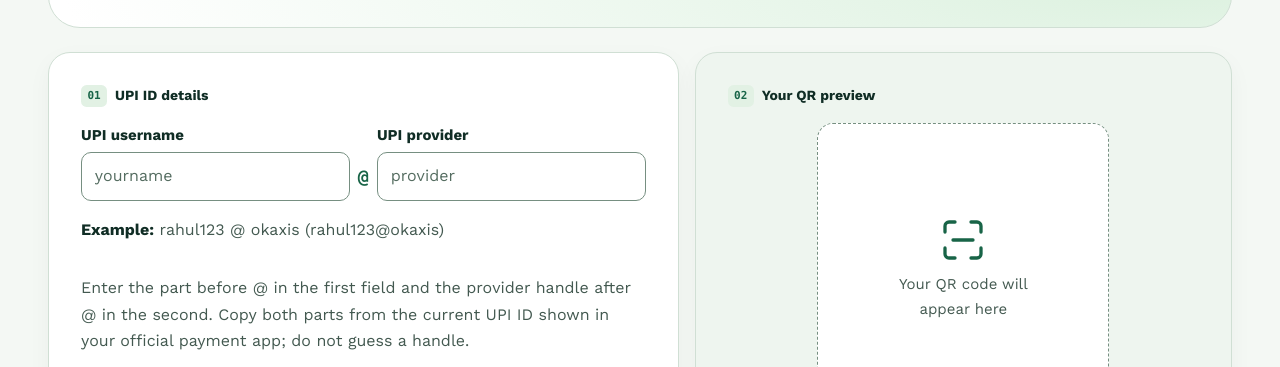
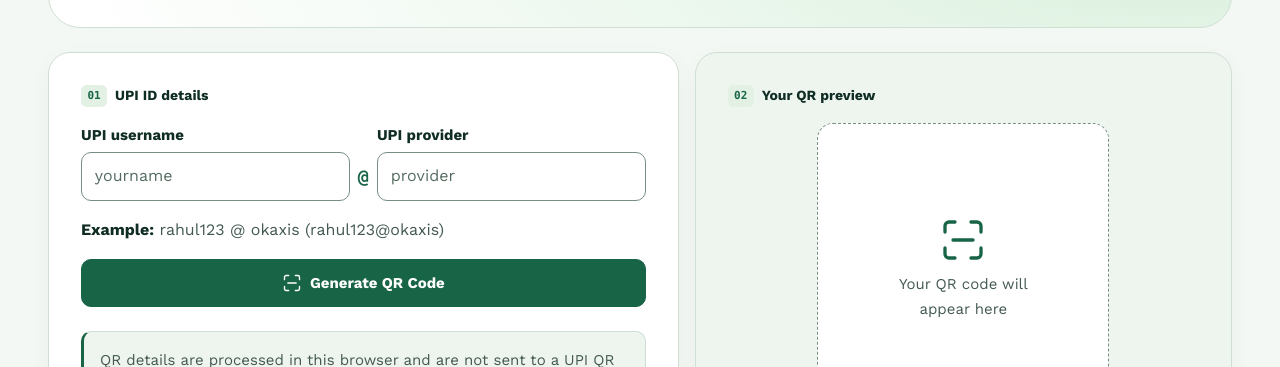
Before and after one commit to rsbusinesses/UPI_QR_Studio, a website: page pages/qr-widget.html in a window 1280 px wide. Shown: the part 399-766 px from the top of the page. Drawn offline with Linux system fonts and the light colour scheme.

Commit message:
Etra Paragraph Removal 2

```diff
--- a/pages/qr-widget.html
+++ b/pages/qr-widget.html
@@ -86,7 +86,6 @@ Year        : 2026
 <span>okaxis</span>
 <span class="qr-example-full">(rahul123@okaxis)</span>
 </p>
-<p class="qr-widget-example">Enter the part before @ in the first field and the provider handle after @ in the second. Copy both parts from the current UPI ID shown in your official payment app; do not guess a handle.</p>
 <p class="qr-widget-error" hidden="" role="alert"></p>
 <button class="qr-widget-generate" type="submit">
 <svg class="icon" aria-hidden="true"><use href="../assets/studio-icons.svg#scan"></use></svg> Generate QR Code
```
